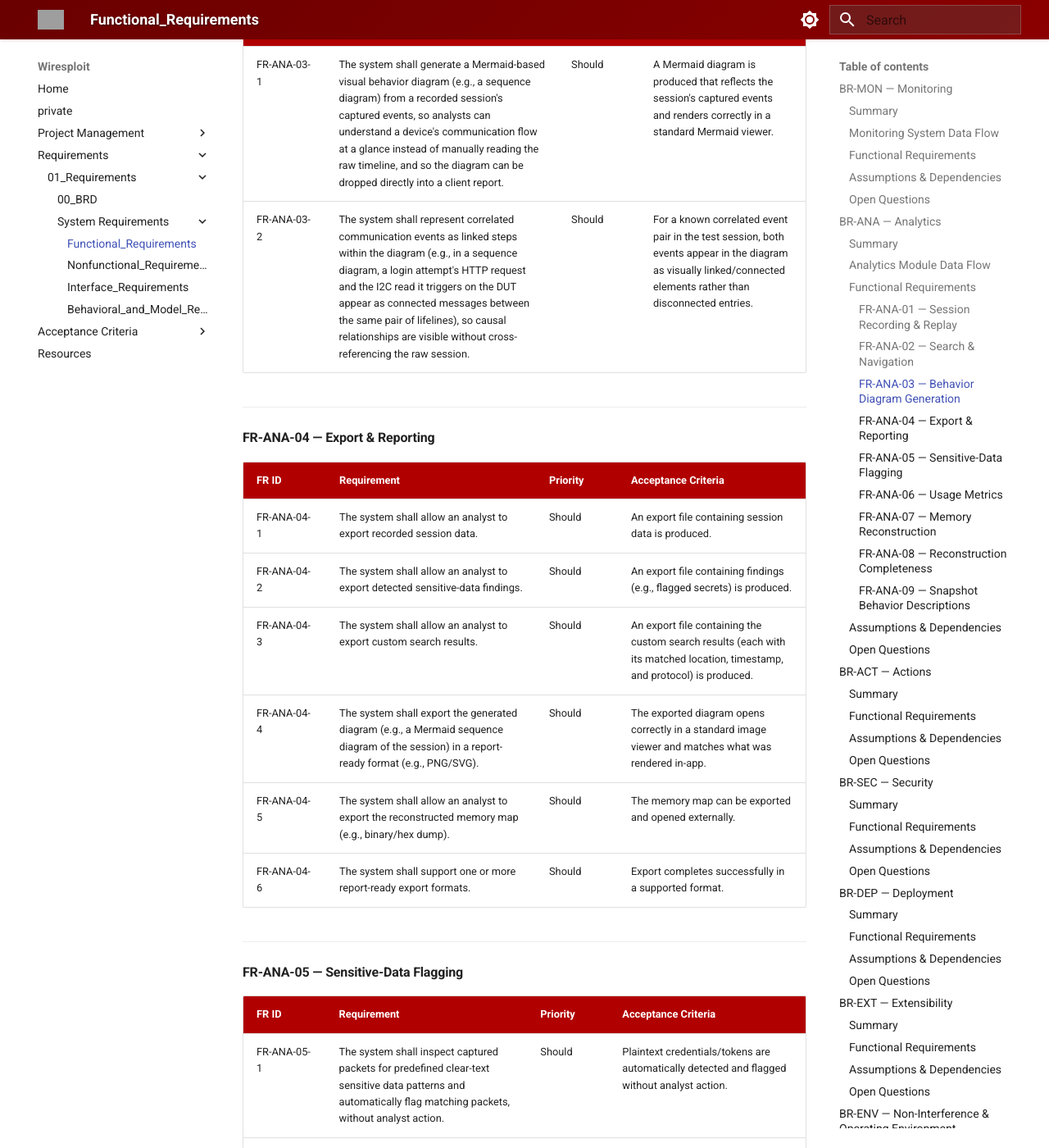
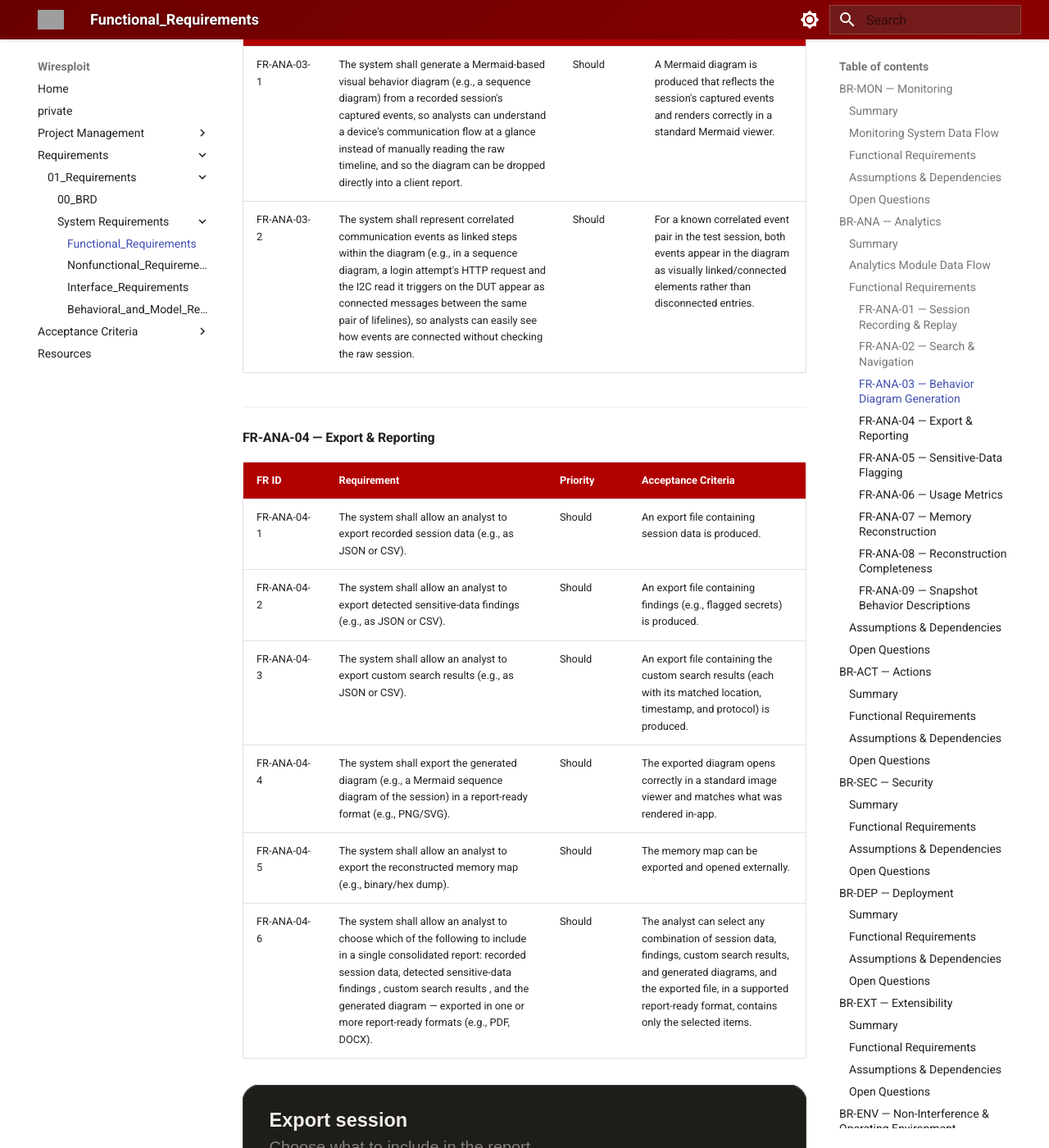
Before and after one commit to EG-ETCS/wiresploit, an MkDocs documentation site: the page built from docs/01_Requirements/01_SysRS/01_Functional_Requirements.md, in a window 1280 px wide and 1400 px high, scrolled down 5761 px. Shown: the whole window at 82% size. Built offline with MkDocs 1.6.1 and Material for MkDocs 9.7.7, drawn with Linux system fonts in a browser that asks for light colours; grey boxes are pictures that could not be loaded.

Commit message:
Clarify export and reporting requirements

```diff
--- a/docs/01_Requirements/01_SysRS/01_Functional_Requirements.md
+++ b/docs/01_Requirements/01_SysRS/01_Functional_Requirements.md
@@ -151,7 +151,7 @@ flowchart TD
 | FR ID | Requirement | Priority | Acceptance Criteria |
 |---|---|---|---|
 | FR-ANA-03-1 | The system shall generate a Mermaid-based visual behavior diagram (e.g., a sequence diagram) from a recorded session's captured events, so analysts can understand a device's communication flow at a glance instead of manually reading the raw timeline, and so the diagram can be dropped directly into a client report. | Should | A Mermaid diagram is produced that reflects the session's captured events and renders correctly in a standard Mermaid viewer. |
-| FR-ANA-03-2 | The system shall represent correlated communication events as linked steps within the diagram (e.g., in a sequence diagram, a login attempt's HTTP request and the I2C read it triggers on the DUT appear as connected messages between the same pair of lifelines), so causal relationships are visible without cross-referencing the raw session. | Should | For a known correlated event pair in the test session, both events appear in the diagram as visually linked/connected elements rather than disconnected entries. |
+| FR-ANA-03-2 | The system shall represent correlated communication events as linked steps within the diagram (e.g., in a sequence diagram, a login attempt's HTTP request and the I2C read it triggers on the DUT appear as connected messages between the same pair of lifelines), so analysts can easily see how events are connected without checking the raw session. | Should | For a known correlated event pair in the test session, both events appear in the diagram as visually linked/connected elements rather than disconnected entries. |
 
 
 ---
@@ -160,12 +160,14 @@ flowchart TD
 
 | FR ID | Requirement | Priority | Acceptance Criteria |
 |---|---|---|---|
-| FR-ANA-04-1 | The system shall allow an analyst to export recorded session data. | Should | An export file containing session data is produced. |
-| FR-ANA-04-2 | The system shall allow an analyst to export detected sensitive-data findings. | Should | An export file containing findings (e.g., flagged secrets) is produced. |
-| FR-ANA-04-3 | The system shall allow an analyst to export custom search results. | Should | An export file containing the custom search results (each with its matched location, timestamp, and protocol) is produced. |
+| FR-ANA-04-1 | The system shall allow an analyst to export recorded session data (e.g., as JSON or CSV). | Should | An export file containing session data is produced. |
+| FR-ANA-04-2 | The system shall allow an analyst to export detected sensitive-data findings (e.g., as JSON or CSV). | Should | An export file containing findings (e.g., flagged secrets) is produced. |
+| FR-ANA-04-3 | The system shall allow an analyst to export custom search results (e.g., as JSON or CSV). | Should | An export file containing the custom search results (each with its matched location, timestamp, and protocol) is produced. |
 | FR-ANA-04-4 | The system shall export the generated diagram (e.g., a Mermaid sequence diagram of the session) in a report-ready format (e.g., PNG/SVG). | Should | The exported diagram opens correctly in a standard image viewer and matches what was rendered in-app. |
 | FR-ANA-04-5 | The system shall allow an analyst to export the reconstructed memory map (e.g., binary/hex dump). | Should | The memory map can be exported and opened externally. |
-| FR-ANA-04-6 | The system shall support one or more report-ready export formats. | Should | Export completes successfully in a supported format. |
+| FR-ANA-04-6 | The system shall allow an analyst to choose which of the following to include in a single consolidated report: recorded session data, detected sensitive-data findings , custom search results , and the generated diagram  — exported in one or more report-ready formats (e.g., PDF, DOCX). | Should | The analyst can select any combination of session data, findings, custom search results, and generated diagrams, and the exported file, in a supported report-ready format, contains only the selected items. |
+
+![Export Session Options](./export_report_options-dark.svg)
 
 
 ---
```
Also changed, not shown: docs/01_Requirements/01_SysRS/export_report_options-dark.svg (added).
